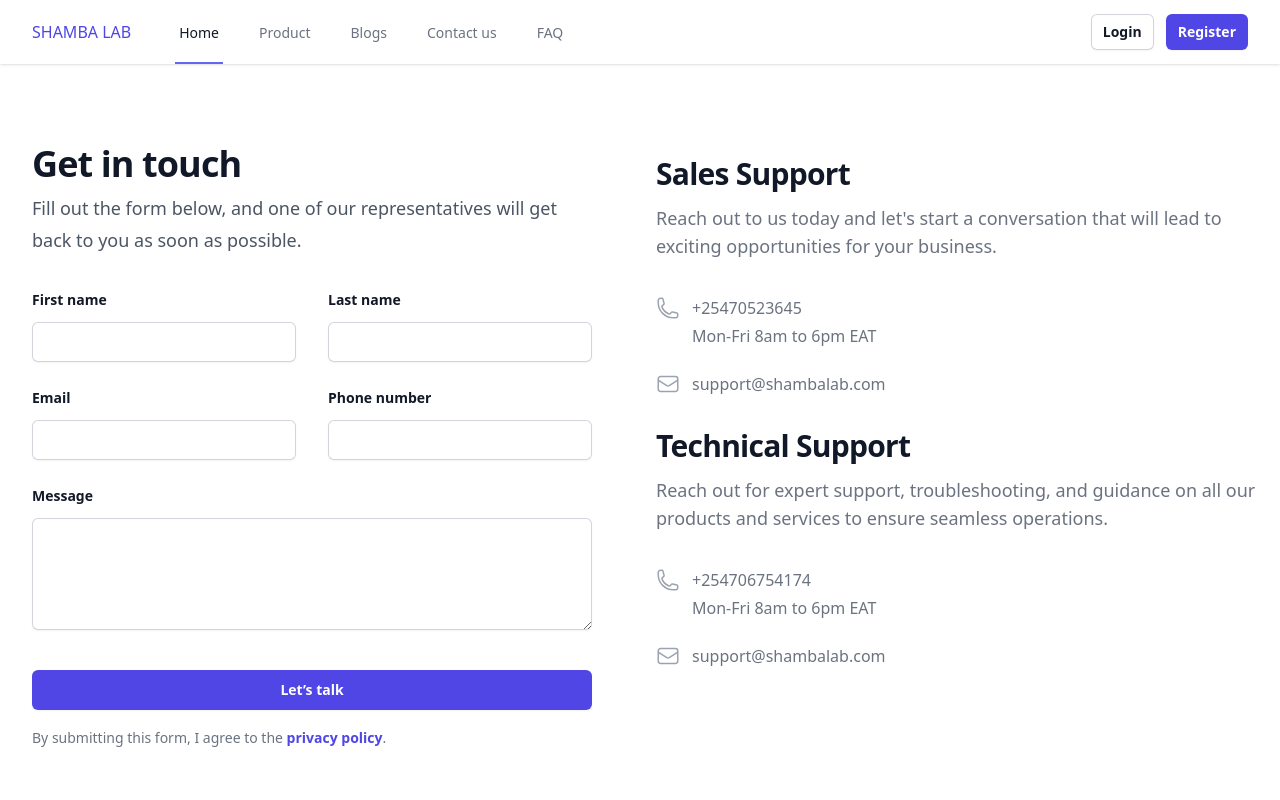
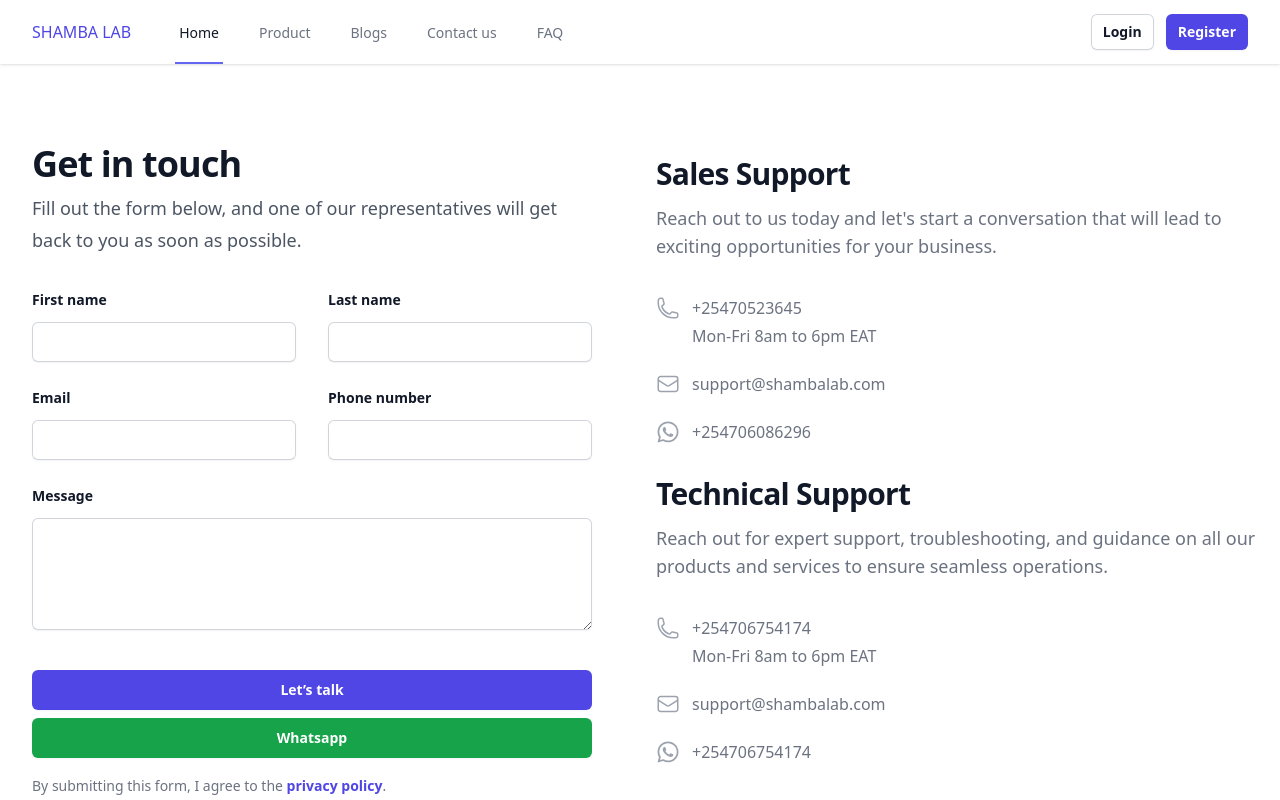
Before and after one commit to lennyjuma/shamba-ui, a Vue app: page /contact in a window 1280 px wide. Shown: the top 800 px of the page. Built offline with nearby package versions, Linux system fonts and the light colour scheme; what highcharts-vue would draw is missing.

Commit message:
added whatsapp redirect

```diff
--- a/src/views/contact/contact_us.vue
+++ b/src/views/contact/contact_us.vue
@@ -39,6 +39,7 @@
           </div>
           <div class="mt-10">
             <button type="submit" class="block w-full rounded-md bg-indigo-600 px-3.5 py-2.5 text-center text-sm font-semibold text-white shadow-sm hover:bg-indigo-500 focus-visible:outline focus-visible:outline-2 focus-visible:outline-offset-2 focus-visible:outline-indigo-600">Let’s talk</button>
+            <button @click="getWhatsapp('254706086296')" type="submit" class="block w-full mt-2 rounded-md bg-green-600 px-3.5 py-2.5 text-center text-sm font-semibold text-white shadow-sm hover:bg-green-500 focus-visible:outline focus-visible:outline-2 focus-visible:outline-offset-2 focus-visible:outline-green-600">Whatsapp</button>
           </div>
           <p class="mt-4 text-sm leading-6 text-gray-500">By submitting this form, I agree to the <a href="#" class="font-semibold text-indigo-600">privacy&nbsp;policy</a>.</p>
         </form>
@@ -46,3 +47,9 @@
     </div>
   </div>
 </template>
+
+<script  setup lang="ts">
+const getWhatsapp = (phone_number:string) => {
+  window.open(`https://api.whatsapp.com/send/?phone=${phone_number}&text=Hello shamba lab.&type=phone_number&app_absent=0`, '_blank');
+}
+</script>
--- a/src/views/contact/support.vue
+++ b/src/views/contact/support.vue
@@ -25,6 +25,16 @@
                 <p>support@shambalab.com</p>
               </div>
             </div>
+            <div class="mt-6 flex" @click="getWhatsapp('254706086296')">
+              <div class="">
+                <svg xmlns="http://www.w3.org/2000/svg" class="h-6 w-6 fill-gray-400" viewBox="0 0 448 512">
+                  <path d="M380.9 97.1C339 55.1 283.2 32 223.9 32c-122.4 0-222 99.6-222 222 0 39.1 10.2 77.3 29.6 111L0 480l117.7-30.9c32.4 17.7 68.9 27 106.1 27h.1c122.3 0 224.1-99.6 224.1-222 0-59.3-25.2-115-67.1-157zm-157 341.6c-33.2 0-65.7-8.9-94-25.7l-6.7-4-69.8 18.3L72 359.2l-4.4-7c-18.5-29.4-28.2-63.3-28.2-98.2 0-101.7 82.8-184.5 184.6-184.5 49.3 0 95.6 19.2 130.4 54.1 34.8 34.9 56.2 81.2 56.1 130.5 0 101.8-84.9 184.6-186.6 184.6zm101.2-138.2c-5.5-2.8-32.8-16.2-37.9-18-5.1-1.9-8.8-2.8-12.5 2.8-3.7 5.6-14.3 18-17.6 21.8-3.2 3.7-6.5 4.2-12 1.4-32.6-16.3-54-29.1-75.5-66-5.7-9.8 5.7-9.1 16.3-30.3 1.8-3.7 .9-6.9-.5-9.7-1.4-2.8-12.5-30.1-17.1-41.2-4.5-10.8-9.1-9.3-12.5-9.5-3.2-.2-6.9-.2-10.6-.2-3.7 0-9.7 1.4-14.8 6.9-5.1 5.6-19.4 19-19.4 46.3 0 27.3 19.9 53.7 22.6 57.4 2.8 3.7 39.1 59.7 94.8 83.8 35.2 15.2 49 16.5 66.6 13.9 10.7-1.6 32.8-13.4 37.4-26.4 4.6-13 4.6-24.1 3.2-26.4-1.3-2.5-5-3.9-10.5-6.6z"/>
+                </svg>
+              </div>
+              <div class="ml-3 text-base text-gray-500">
+                <p>+254706086296</p>
+              </div>
+            </div>
           </div>
         </div>
         <div class="mt-12 sm:mt-16 md:mt-0">
@@ -50,6 +60,16 @@
                 <p>support@shambalab.com</p>
               </div>
             </div>
+            <div class="mt-6 flex" @click="getWhatsapp('254706754174')">
+              <div class="">
+                <svg xmlns="http://www.w3.org/2000/svg" class="h-6 w-6 fill-gray-400" viewBox="0 0 448 512">
+                  <path d="M380.9 97.1C339 55.1 283.2 32 223.9 32c-122.4 0-222 99.6-222 222 0 39.1 10.2 77.3 29.6 111L0 480l117.7-30.9c32.4 17.7 68.9 27 106.1 27h.1c122.3 0 224.1-99.6 224.1-222 0-59.3-25.2-115-67.1-157zm-157 341.6c-33.2 0-65.7-8.9-94-25.7l-6.7-4-69.8 18.3L72 359.2l-4.4-7c-18.5-29.4-28.2-63.3-28.2-98.2 0-101.7 82.8-184.5 184.6-184.5 49.3 0 95.6 19.2 130.4 54.1 34.8 34.9 56.2 81.2 56.1 130.5 0 101.8-84.9 184.6-186.6 184.6zm101.2-138.2c-5.5-2.8-32.8-16.2-37.9-18-5.1-1.9-8.8-2.8-12.5 2.8-3.7 5.6-14.3 18-17.6 21.8-3.2 3.7-6.5 4.2-12 1.4-32.6-16.3-54-29.1-75.5-66-5.7-9.8 5.7-9.1 16.3-30.3 1.8-3.7 .9-6.9-.5-9.7-1.4-2.8-12.5-30.1-17.1-41.2-4.5-10.8-9.1-9.3-12.5-9.5-3.2-.2-6.9-.2-10.6-.2-3.7 0-9.7 1.4-14.8 6.9-5.1 5.6-19.4 19-19.4 46.3 0 27.3 19.9 53.7 22.6 57.4 2.8 3.7 39.1 59.7 94.8 83.8 35.2 15.2 49 16.5 66.6 13.9 10.7-1.6 32.8-13.4 37.4-26.4 4.6-13 4.6-24.1 3.2-26.4-1.3-2.5-5-3.9-10.5-6.6z"/>
+                </svg>
+              </div>
+              <div class="ml-3 text-base text-gray-500">
+                <p>+254706754174</p>
+              </div>
+            </div>
           </div>
         </div>
       </div>
@@ -57,6 +77,10 @@
   </div>
 </template>
 
-<script setup>
+<script lang="ts" setup>
 import { EnvelopeIcon, PhoneIcon } from '@heroicons/vue/24/outline'
+const getWhatsapp = (phone_number:string) => {
+
+  window.open(`https://api.whatsapp.com/send/?phone=${phone_number}&text=Hello shamba lab.&type=phone_number&app_absent=0`, '_blank');
+}
 </script>
```
